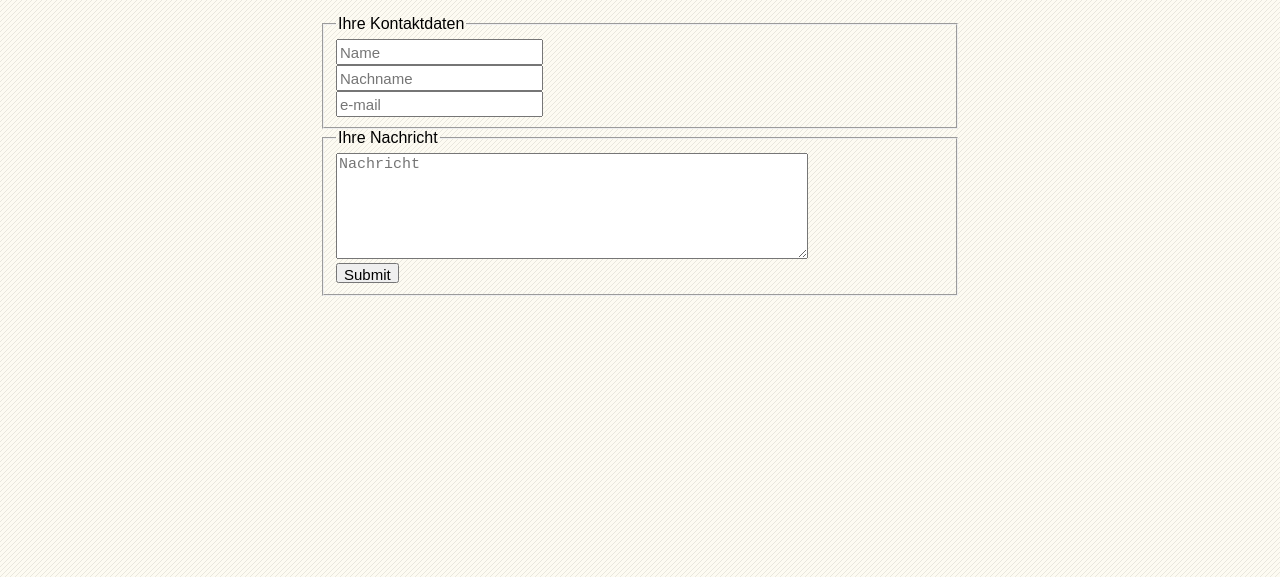
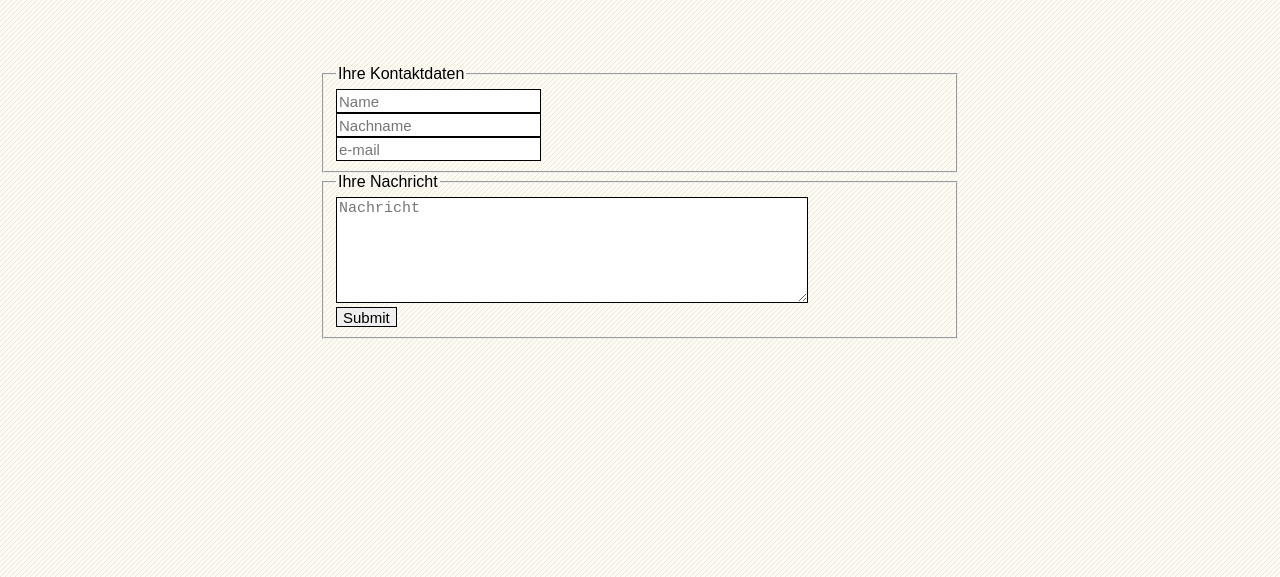
Before and after one commit to SpeziFisch-DE/GIS, a plain HTML site: page P1.4/contact.html in a window 1280 px wide. Shown: the part 223-800 px from the top of the page. Drawn offline with Linux system fonts and the light colour scheme.

Commit message:
style corrections

```diff
--- a/P1.4/style.css
+++ b/P1.4/style.css
@@ -104,7 +104,7 @@ textarea {
 
 @media screen and (max-device-width : 1024px){
     body {
-        margin-top: 100px;
+        margin-top: 150px;
     }
     nav.pages {
         height: 50px;
@@ -142,10 +142,12 @@ textarea {
     input {
         height: 20px;
         font-size: 15px;
+        border: 1px solid black;
     }
     textarea {
         height: 100px;
         font-size: 15px;
+        border: 1px solid black;
     }
 }
 @media screen and (max-device-width : 600px){
@@ -169,6 +171,9 @@ textarea {
         width: 300px;
         height: 300px;
         left: 12%;
+    }
+    #headerbg{
+        height: 90px;
     }
     nav.social {
         left: 12%;
```
Also changed, not shown: P1.4/portfolio.html (+0 -2 lines).
